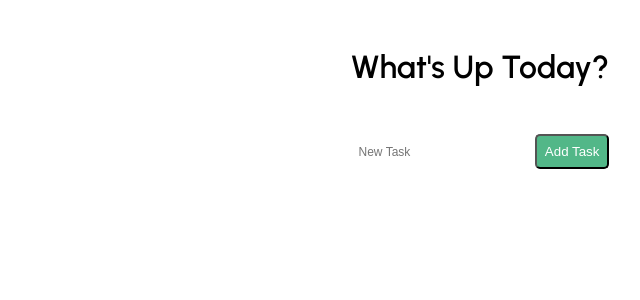
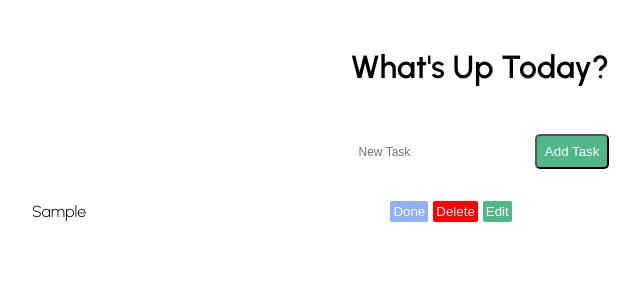
Before and after one commit to 7flash-pi/react, a React (Create React App) app in the folder todo/: page / in a window 1280 px wide. Both pictures are taken after typing "Sample" into the empty fields and a click on the button "Add Task". Shown: the top 300 px of the page, without its empty margins (160-800 px from the left). Built offline with nearby package versions, Linux system fonts and the light colour scheme; a web font is replaced by a local one.

Commit message:
last feature

```diff
--- a/todo/src/App.js
+++ b/todo/src/App.js
@@ -1,9 +1,9 @@
-import React ,{ useState} from 'react';
+import React  from 'react';
 import Todo from './components/Todo';
 import TodoList from './components/TodoList';
 
 const App = () => {
-  const [list,setList]=useState([]);
+
 
 
   return (
@@ -11,8 +11,8 @@ const App = () => {
      <div className="header">
       <h1>What's up Today? </h1>
      </div>
-      <Todo list={list} setList={setList}/>
-      <TodoList list={list} setList={setList}/>
+      <Todo />
+      <TodoList />
     </div>
   )
 }
--- a/todo/src/components/Todo.js
+++ b/todo/src/components/Todo.js
@@ -1,18 +1,11 @@
-import React , { useState } from 'react'
+import React  from 'react';
+import { useGlobalContext } from './context';
 
-const Todo = ({list ,setList}) => {
+const Todo = () => {
 
-    const [input,setInput]=useState('');
+    const { addNewTask ,input,setInput}=useGlobalContext();
 
 
-    const addNewTask=(e)=>{
-        e.preventDefault();
-        const newInput= { id : new Date().getTime().toString(),
-        task:input};
-        setList([...list,newInput]);
-        setInput('');
-
-    }
   return (
     <div className='todo-container'>
         <form className='todo-form'>
--- a/todo/src/components/TodoList.js
+++ b/todo/src/components/TodoList.js
@@ -1,26 +1,26 @@
-import React ,{ useState } from 'react'
+import React  from 'react';
+import { useGlobalContext } from './context';
 
-const TodoList = ({list,setList}) => {
+const TodoList = () => {
 
-    const [done,setDone]=useState(false);
-    const delTask=(id)=>{
-        let newList=list.filter((task)=> task.id!==id);
-        setList(newList);
-    }
+    const {list,completedTask,removeTask,setInput }=useGlobalContext();
+
   return (
+
     <>
 
          {
             list.map((singleTask)=>{
-                const {id,task}=singleTask;
-                return <div className='SigleTodo' key={id}>
+                return <div className='SigleTodo' key={singleTask.id}>
                     <div className="task">
-                        <p className={done ? 'done' :'not-done'}>{task}</p>
+                        <p className={ singleTask.state ? 'done' :'not-done'}>{singleTask.task}</p>
                     </div>
                     <div className="btn">
-                        <button className='Completed-btn' onClick={()=>setDone(!done)}> Done</button>
-                        <button className='del-btn' onClick={delTask(id)}>Delete</button>
-                        <button className='edit-btn'>Edit</button>
+                        <button className='Completed-btn' onClick={ event => completedTask(event,singleTask.id)}> Done</button>
+                        <button className='del-btn'  onClick={event => removeTask(event,singleTask.id)}>Delete</button>
+                        <button className='edit-btn' onClick={(e)=> {
+                            setInput(singleTask);
+                        }}>Edit</button>
 
                     </div>
                 </div>
--- a/todo/src/components/context.js
+++ b/todo/src/components/context.js
@@ -1,9 +1,56 @@
-import React , { useState ,useContext } from 'react';
+import React , { useState ,useContext , useEffect } from 'react';
+
+const AppContext=React.createContext();
 
 const AppProvider=({children}) =>{
 
+    const [list,setList]=useState([]);
+    const [input,setInput]=useState('');
+    const [load,setLoad]=useState();
 
-    return <AppContext.Provider>
+    useEffect( ()=>{},[load])
+
+
+    const removeTask=(event,id)=>{
+        event.preventDefault();
+        const newList=list.filter((item) =>  item.id!==id)
+        setList(newList);
+
+    }
+
+
+    const completedTask=(event,id)=>{
+        event.preventDefault();
+        list.filter((item)=> {
+            if(item.id === id){
+                item.state= true;
+                setLoad(true);
+            }
+        })
+
+
+    }
+    const addNewTask=(event)=>{
+        event.preventDefault();
+        if(input){
+        const newInput= { id : new Date().getTime().toString(),
+        task:input, state:false};
+        setList([...list,newInput]);
+        setInput('');
+        setLoad(false);
+        }
+
+    }
+
+    return <AppContext.Provider value={{
+        list,
+        setList,
+        addNewTask,
+        input,
+        setInput,
+        completedTask,
+        removeTask,
+    }}>
         {children}
     </AppContext.Provider>
 }
--- a/todo/src/index.js
+++ b/todo/src/index.js
@@ -2,15 +2,14 @@ import React from 'react';
 import ReactDOM from 'react-dom/client';
 import './index.css';
 import App from './App';
+import { AppProvider } from './components/context';
 
 
 const root = ReactDOM.createRoot(document.getElementById('root'));
 root.render(
   <React.StrictMode>
-    <App />
+    <AppProvider>
+      <App />
+    </AppProvider>
   </React.StrictMode>
 );
-
-// If you want to start measuring performance in your app, pass a function
-// to log results (for example: reportWebVitals(console.log))
-// or send to an analytics endpoint. Learn more: https://bit.ly/CRA-vitals
```
